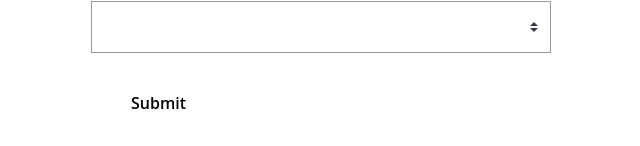
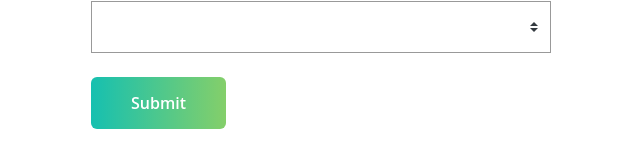
Before and after one commit to hiramatch/real-world-vue, a Vue app: page /event/create in a window 1280 px wide. Shown: the part 895-1041 px from the top of the page, without its empty margins (319-959 px from the left). Built offline with nearby package versions, Linux system fonts and the light colour scheme.

Commit message:
Dynamic Button Styles

```diff
--- a/src/components/BaseButton.vue
+++ b/src/components/BaseButton.vue
@@ -1,11 +1,18 @@
 <template>
   <div>
-    <button v-on="$listeners" class="button"><slot/></button>
+    <button v-on="$listeners" v-bind="$attrs" class="button" :class="buttonClass"><slot/></button>
   </div>
 </template>
 
 <script>
-export default {}
+export default {
+  props: {
+    inheritAttrs: false,
+    buttonClass: {
+      type: String
+    }
+  }
+}
 </script>
 
 <style scoped>
--- a/src/views/EventCreate.vue
+++ b/src/views/EventCreate.vue
@@ -47,7 +47,7 @@
         :options="times"
         class="field"
       />
-      <BaseButton type="submit">Submit</BaseButton>
+      <BaseButton type="submit" buttonClass="-fill-gradient">Submit</BaseButton>
     </form>
   </div>
 </template>
```
